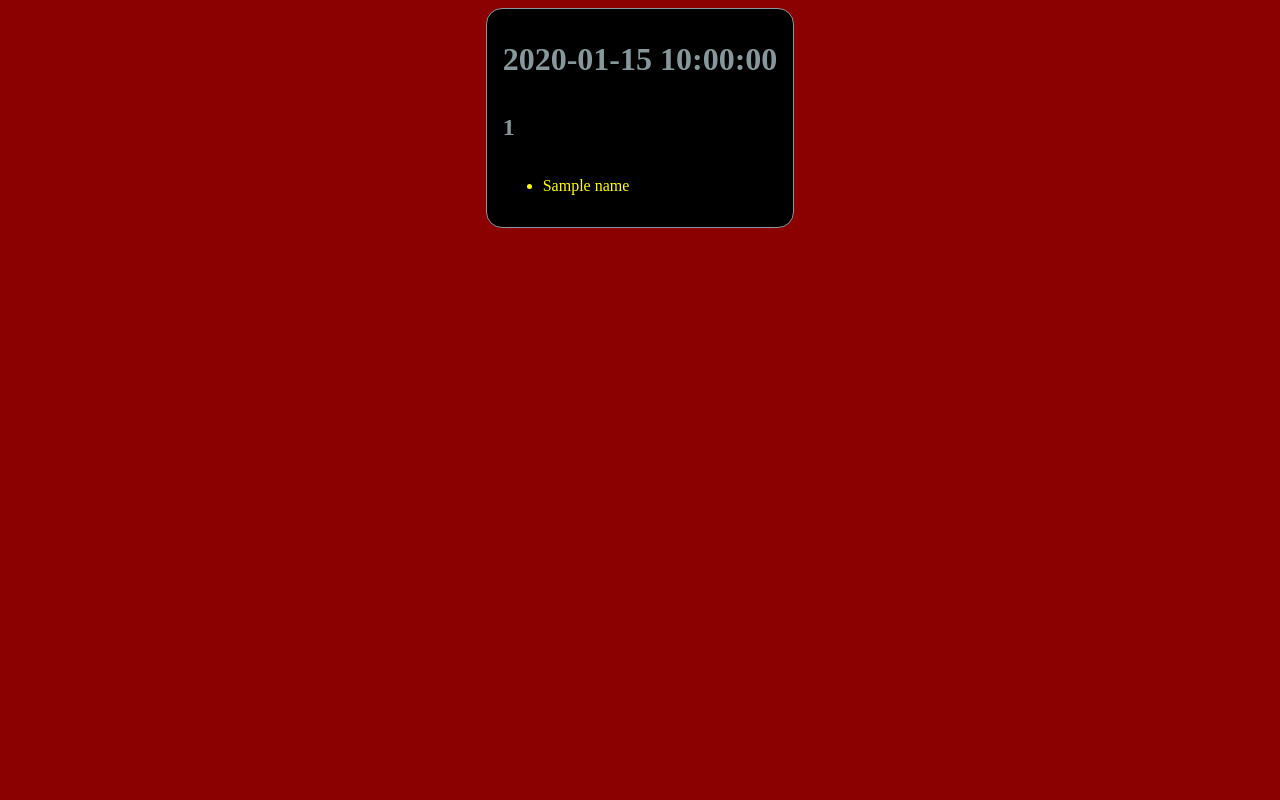
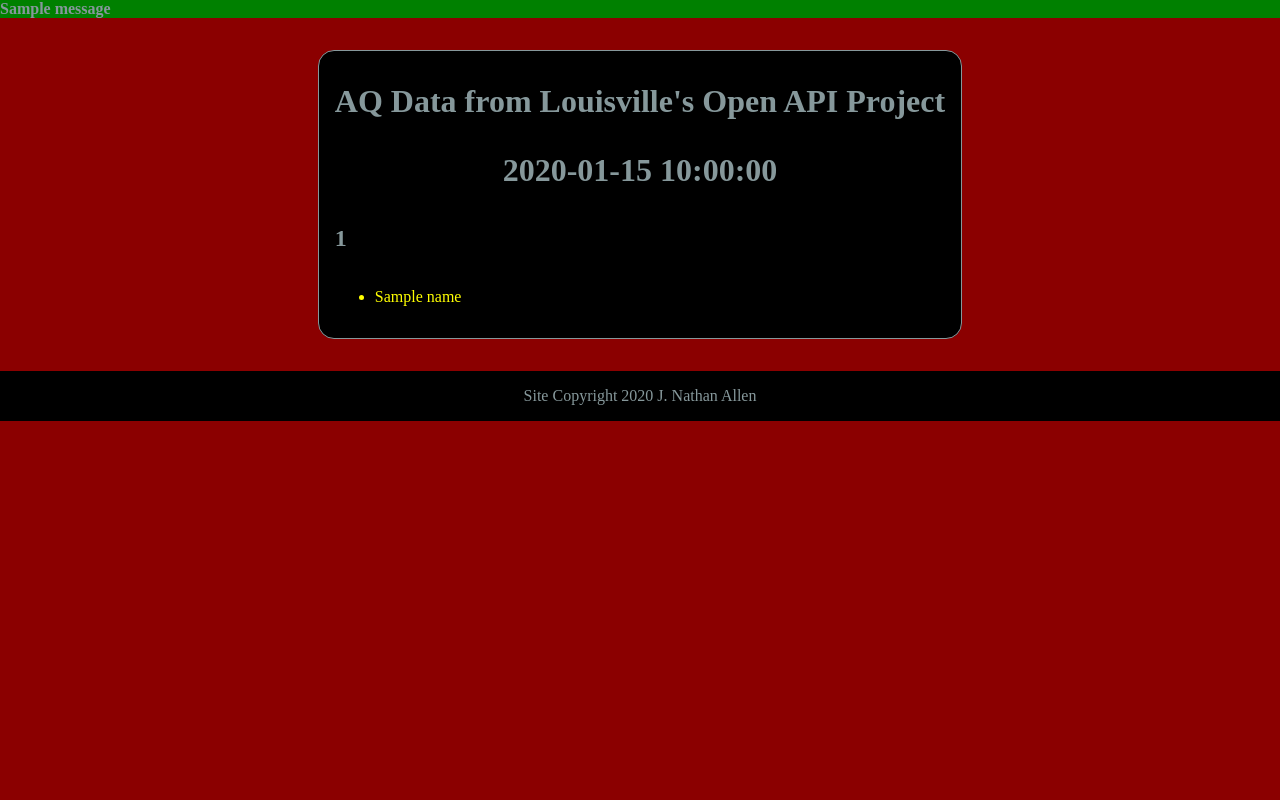
Before and after one commit to nateonmission/Flask_Demo, a Python web app: template templates/aq_data.html in a window 1280 px wide. Run offline with Jinja, Linux system fonts and the light colour scheme; the template is opened without the code that fills it: most values are stand-ins (such as "Sample title", 1, 10 or a date in 2020); one stand-in notice (Sample message) is shown.

Commit message:
worked on styling

```diff
--- a/static/css/main.css
+++ b/static/css/main.css
@@ -7,11 +7,20 @@
 body {
     display: flex;
     flex-direction: column;
+    min-height: 100vh;
     background-color: darkred;
+    padding: 0;
+    margin: 0;
+
+}
+
+a, a:hover, a:visited {
+    text-decoration: none;
+    color: #86989B;
 }
 
 .content {
-    margin: 0 auto;
+    margin: 2REM auto;
     background-color: black;
     color: #86989B;
     border: #86989B solid 1px;
@@ -77,6 +86,37 @@ h3 a {
     color: #86989B;
 }
 
+div.menu {
+    display: flex;
+    flex-direction: column;
+    background-color: black;
+    color: #86989b;
+    min-width: 100%;
+    margin: 0REM, 0REM, 1REM;
+}
+
+nav {
+    display: flex;
+
+}
+
+div.nav_item {
+    border: 1px solid #86989b;
+    border-radius: 1REM;
+    margin: 0.5REM;
+    padding: 1REM;
+}
+
+div.nav_item a:hover {
+    background-color: #86989b;
+    color: #000;
+}
+
+div.notification {
+    background-color: green;
+    font-weight: bold;
+}
+
 .readings {
     color: yellow;
 }
@@ -93,3 +133,15 @@ h3 a {
 #edit{
     display: none;
 }
+
+footer {
+    background-color: black;
+    color: #86989b;
+    min-width: 100%;
+    margin: 0REM, 0REM, 1REM;
+}
+
+footer p {
+    /*margin: 0 auto;*/
+    text-align: center;
+}
--- a/templates/aq_data.html
+++ b/templates/aq_data.html
@@ -1,6 +1,7 @@
 {% extends "layout.html" %}
 
 {% block content %}
+    <h1>AQ Data from Louisville's Open API Project</h1>
     <h1 class="time"> {{ curr_time }}</h1>
 
     {% for site in site_list %}
@@ -10,7 +11,5 @@
                 <li> {{ reading }}</li>
             {%  endfor %}
         </ul>
-
     {% endfor %}
-
 {% endblock %}
--- a/templates/db_admin_main.html
+++ b/templates/db_admin_main.html
@@ -19,5 +19,5 @@
 <p>EDIT: Lorem ipsum dolor sit amet, consectetur adipiscing elit, sed do eiusmod tempor incididunt ut labore et dolore magna aliqua. Ut enim ad minim veniam, quis nostrud exercitation ullamco laboris nisi ut aliquip ex ea commodo consequat. Duis aute irure dolor in reprehenderit in voluptate velit esse cillum dolore eu fugiat nulla pariatur. Excepteur sint occaecat cupidatat non proident, sunt in culpa qui officia deserunt mollit anim id est laborum.</p>
     </div>
 
-    <script src="{{url_for('static', filename='js/main.js')}}"></script>
+
 {% endblock %}
--- a/templates/layout.html
+++ b/templates/layout.html
@@ -3,16 +3,38 @@
 <head>
     <meta charset="UTF-8">
     <title>Louisville's Current Air Quality</title>
+    <script src="{{ url_for('static', filename='css/main.js') }}"></script>
     <link rel="stylesheet" type="text/css" href="{{ url_for('static', filename='css/main.css') }}">
 </head>
 <body>
     <div class="menu">
         {% block menu %}
+            {% if current_user.is_authenticated %}
+                <nav>
+                    <div class="nav_item"><a href="/db_admin">DB Admin</a></div>
+                    <div class="nav_item"><a href="/aq">Air Quality</a></div>
+
+                    <div class="nav_item"><a href="/logout">Log Out</a></div>
+                </nav>
+            {% endif %}
+
+            {% with messages = get_flashed_messages(with_categories=True) %}
+                {%  if messages %}
+                    {%  for category, message in messages %}
+                        <div class="notification {{ category }}">{{ message }}</div>
+                    {% endfor %}
+                {% endif %}
+            {% endwith %}
         {% endblock %}
     </div>
+
     <div class="content">
         {% block content %}
         {% endblock %}
     </div>
+
+    <footer>
+        <p class="footer">Site Copyright {{ year }} J. Nathan Allen</p>
+    </footer>
 </body>
 </html>
--- a/templates/register.html
+++ b/templates/register.html
@@ -16,6 +16,6 @@
     </dl>
     <input type="submit" value="Register" class="button">
 </form>
-    <h3><a href="{{ url_for('home_screen')}}">Or Login.</a></h3>
+    <h3><a href="{{ url_for('login')}}">Or Login.</a></h3>
 
 {%  endblock %}
```
Also changed, not shown: app.py (+8 -5 lines). Lines whose indentation alone changed are shown as unchanged.
